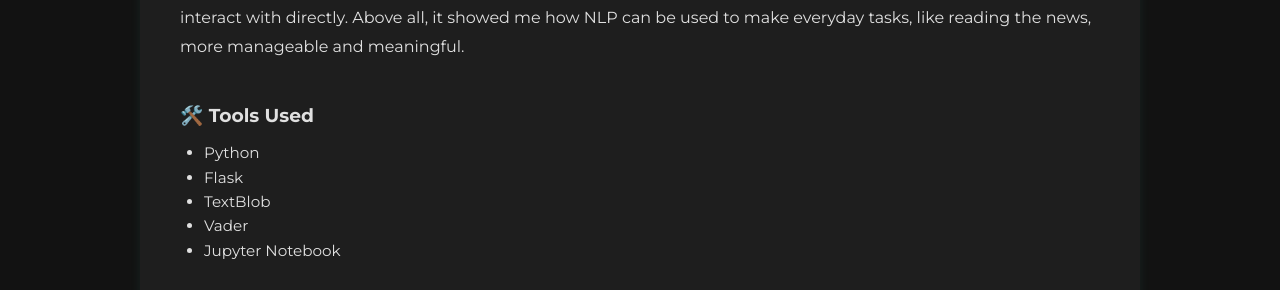
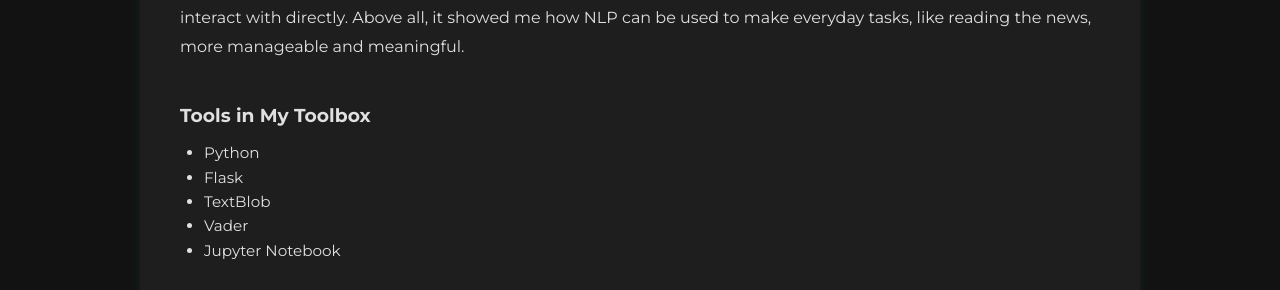
Before and after one commit to Fassilsis/fassilsis.github.io, a Jekyll site: the page built from projects/sean-news-analyzer.md, in a window 1280 px wide. Shown: the part 1236-1526 px from the top of the page. Built offline with Jekyll 4.4.1, drawn with Linux system fonts in a browser that asks for light colours.

Commit message:
Update project.html

```diff
--- a/_layouts/project.html
+++ b/_layouts/project.html
@@ -26,7 +26,7 @@ layout: default
 
       {% if page.tools %}
       <div class="tools-used">
-        <h3>🛠️ Tools Used</h3>
+        <h3>Tools in My Toolbox</h3>
         <ul>
           {% for tool in page.tools %}
           <li>{{ tool }}</li>
```
